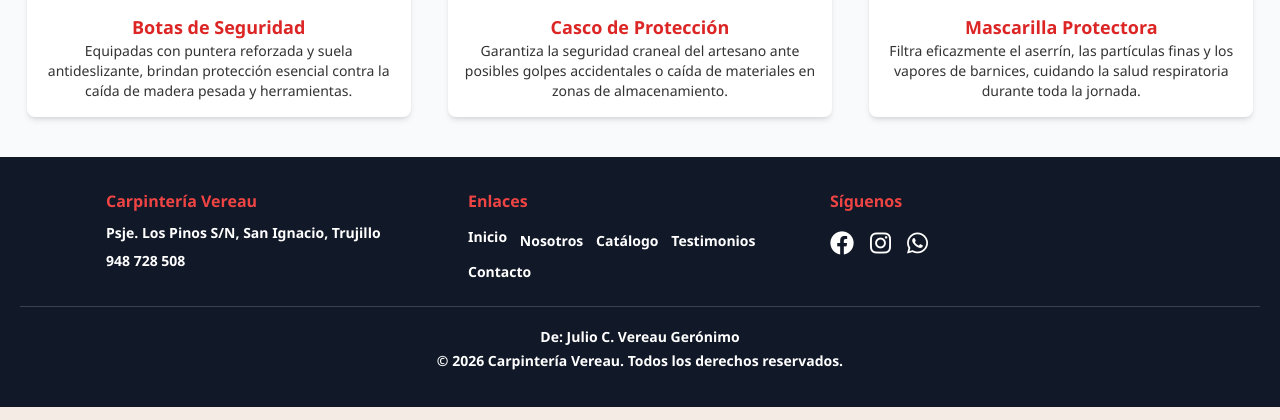
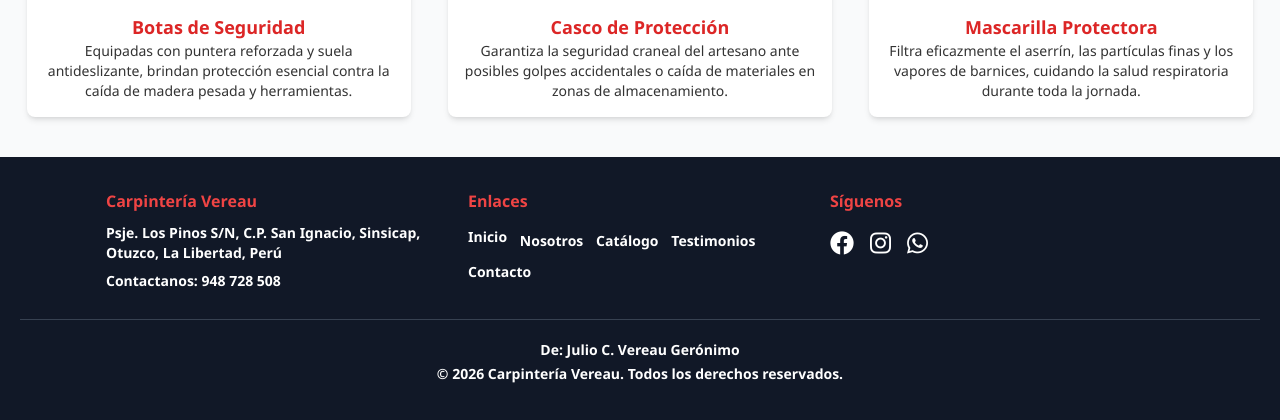
Before and after one commit to NicksonVereau/NicksonVereau.github.io, a plain HTML site: page index.html in a window 1280 px wide. Shown: the part 5061-5481 px from the top of the page. Drawn offline with nearby package versions, Linux system fonts and the light colour scheme.

```diff
--- a/index.html
+++ b/index.html
@@ -411,8 +411,8 @@
         <div class="max-w-7xl mx-auto px-4 grid grid-cols-1 md:grid-cols-3 gap-8">
             <div class="flex flex-col items-center text-center">
                 <h3 class="font-bold text-red-500">Carpintería Vereau</h3>
-                <p class="text-sm">Psje. Los Pinos S/N, San Ignacio, Trujillo</p>
-                <p class="text-sm">948 728 508</p>
+                <p class="text-sm">Psje. Los Pinos S/N, C.P. San Ignacio, Sinsicap, Otuzco, La Libertad, Perú</p>
+                <p class="text-sm">Contactanos: 948 728 508</p>
             </div>
             <div class="flex flex-col items-center text-center">
                 <h3 class="font-bold text-red-500">Enlaces</h3>
```
